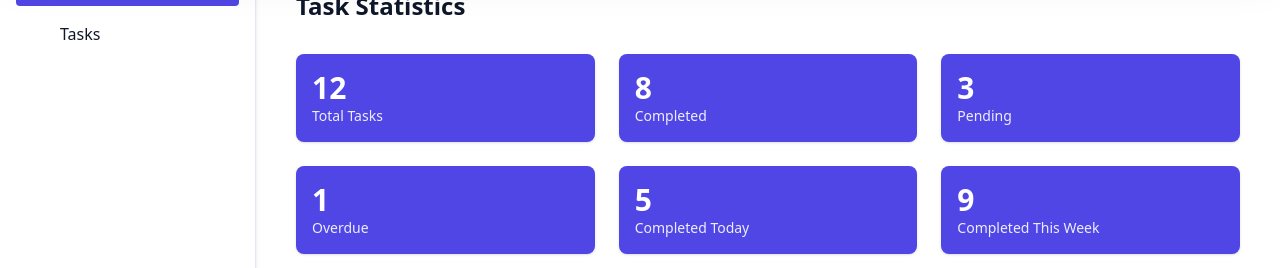
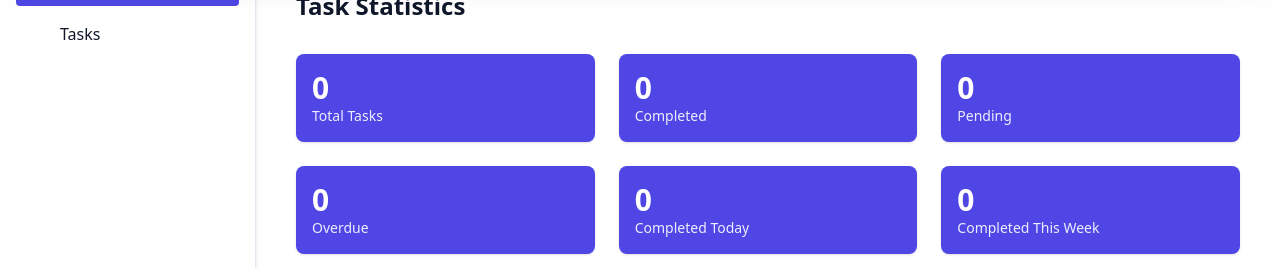
Before and after one commit to as-as2018/taskapp, a Vue app: page / in a window 1280 px wide. Shown: the part 124-392 px from the top of the page. Built offline with nearby package versions, Linux system fonts and the light colour scheme; some icons are missing.

Commit message:
dashboard

```diff
--- a/src/Views/DashboardView.vue
+++ b/src/Views/DashboardView.vue
@@ -18,22 +18,49 @@
 
 <script>
 import StateCard from '@components/StateCard.vue';
+import { mapState } from 'pinia';
+import useTaskStore from '@stores/TaskStore';
 
 export default {
   name: 'StatsView',
-  components: {
-    StateCard
-  },
-  data() {
-    return {
-      stats: [
-        { number: 12, label: 'Total Tasks', icon: 'mdi:clipboard-list', bgColor: 'var(--color-primary)', textColor: 'var(--color-surface)' },
-        { number: 8, label: 'Completed', icon: 'mdi:check-circle', bgColor: 'var(--color-primary)', textColor: 'var(--color-surface)' },
-        { number: 3, label: 'Pending', icon: 'mdi:clock-outline', bgColor: 'var(--color-primary)', textColor: 'var(--color-surface)' },
-        { number: 1, label: 'Overdue', icon: 'mdi:alert', bgColor: 'var(--color-primary)', textColor: 'var(--color-surface)' },
-        { number: 5, label: 'Completed Today', icon: 'mdi:calendar-today', bgColor: 'var(--color-primary)', textColor: 'var(--color-surface)' },
-        { number: 9, label: 'Completed This Week', icon: 'mdi:calendar-week', bgColor: 'var(--color-primary)', textColor: 'var(--color-surface)' }
-      ]
+  components: { StateCard },
+
+  computed: {
+    ...mapState(useTaskStore, ['tasks']),
+
+    stats() {
+      const now = new Date();
+      const todayDate = now.toISOString().split('T')[0];
+
+      const totalTasks = this.tasks.length;
+      const completed = this.tasks.filter(t => t.status === 'Completed').length;
+      const pending = this.tasks.filter(t => t.status === 'Pending').length;
+
+      const overdue = this.tasks.filter(t => {
+        if (!t.dueDate) return false;
+        return new Date(t.dueDate) < now && t.status !== 'Completed';
+      }).length;
+
+      const completedToday = this.tasks.filter(t => {
+        return t.status === 'Completed' && t.completedDate === todayDate;
+      }).length;
+
+      const weekStart = new Date(now);
+      weekStart.setDate(weekStart.getDate() - weekStart.getDay()); // start of week
+      const completedThisWeek = this.tasks.filter(t => {
+        if (t.status !== 'Completed' || !t.completedDate) return false;
+        const date = new Date(t.completedDate);
+        return date >= weekStart;
+      }).length;
+
+      return [
+        { number: totalTasks, label: 'Total Tasks', icon: 'mdi:clipboard-list', bgColor: 'var(--color-primary)', textColor: 'var(--color-surface)' },
+        { number: completed, label: 'Completed', icon: 'mdi:check-circle', bgColor: 'var(--color-primary)', textColor: 'var(--color-surface)' },
+        { number: pending, label: 'Pending', icon: 'mdi:clock-outline', bgColor: 'var(--color-primary)', textColor: 'var(--color-surface)' },
+        { number: overdue, label: 'Overdue', icon: 'mdi:alert', bgColor: 'var(--color-primary)', textColor: 'var(--color-surface)' },
+        { number: completedToday, label: 'Completed Today', icon: 'mdi:calendar-today', bgColor: 'var(--color-primary)', textColor: 'var(--color-surface)' },
+        { number: completedThisWeek, label: 'Completed This Week', icon: 'mdi:calendar-week', bgColor: 'var(--color-primary)', textColor: 'var(--color-surface)' }
+      ];
     }
   }
 }
```
